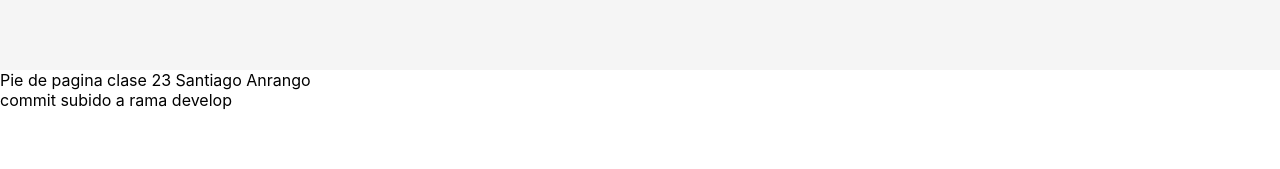
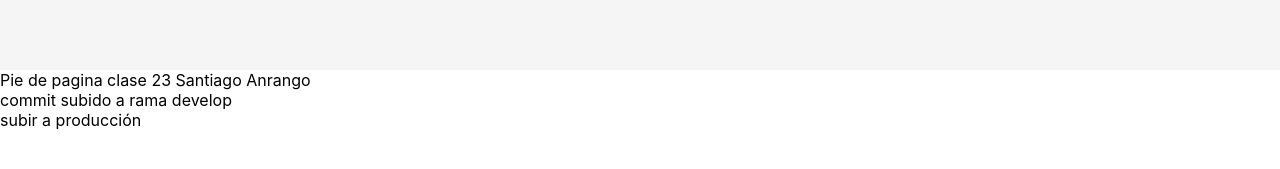
Before and after one commit to nesanche/frontend_js_cicd, a React (Create React App) app: page / in a window 1280 px wide. Shown: the part 617-786 px from the top of the page. Built offline with nearby package versions, Linux system fonts and the light colour scheme.

Commit message:
agrega texto a linea 8

```diff
--- a/src/components/Footer/Footer.js
+++ b/src/components/Footer/Footer.js
@@ -4,7 +4,8 @@ const Footer = () => {
   return (
     <footer>
       Pie de pagina clase 23 Santiago Anrango<br/>
-      commit subido a rama develop
+      commit subido a rama develop<br/>
+      subir a producción
     </footer>
   );
 }
```
